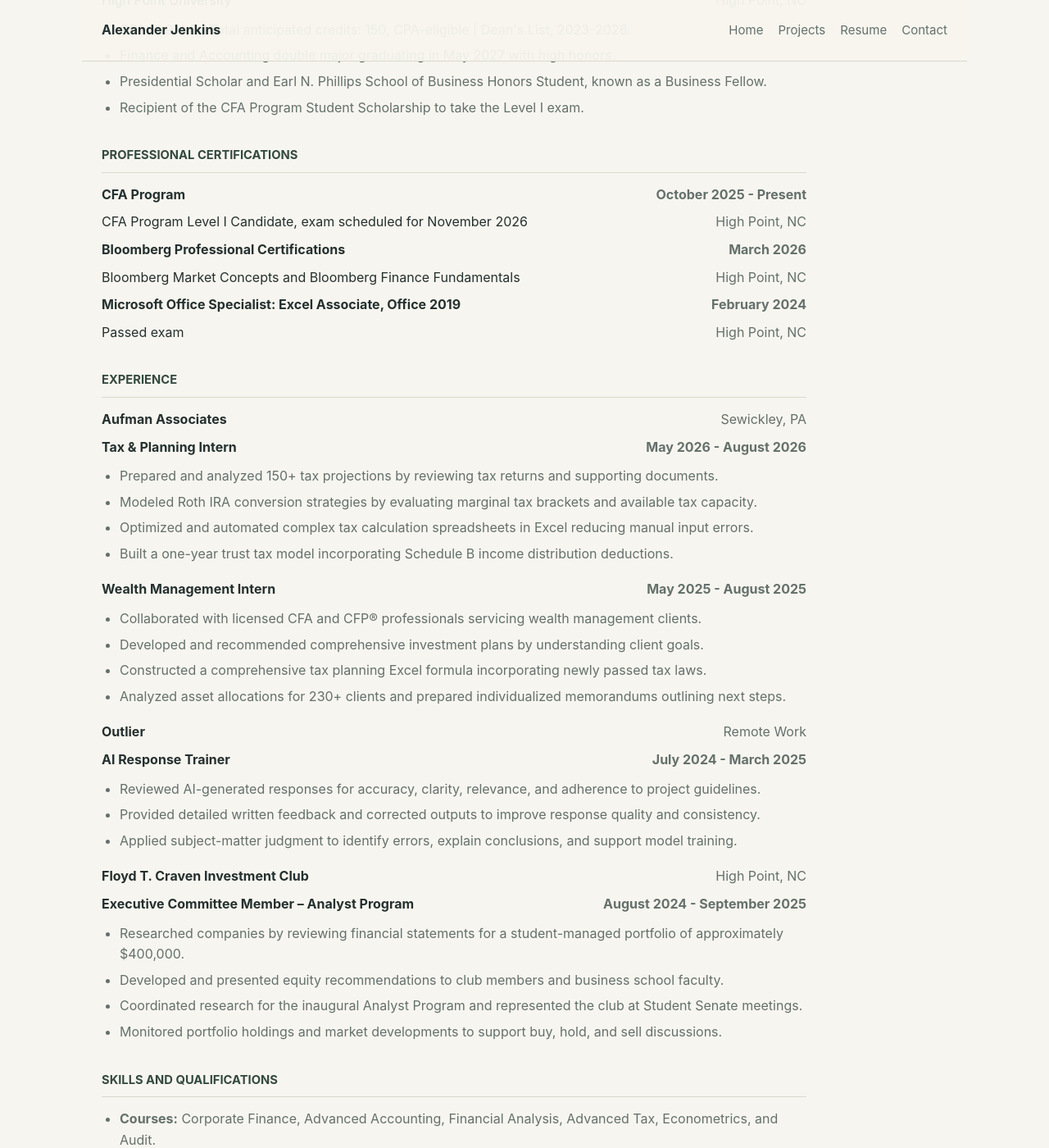
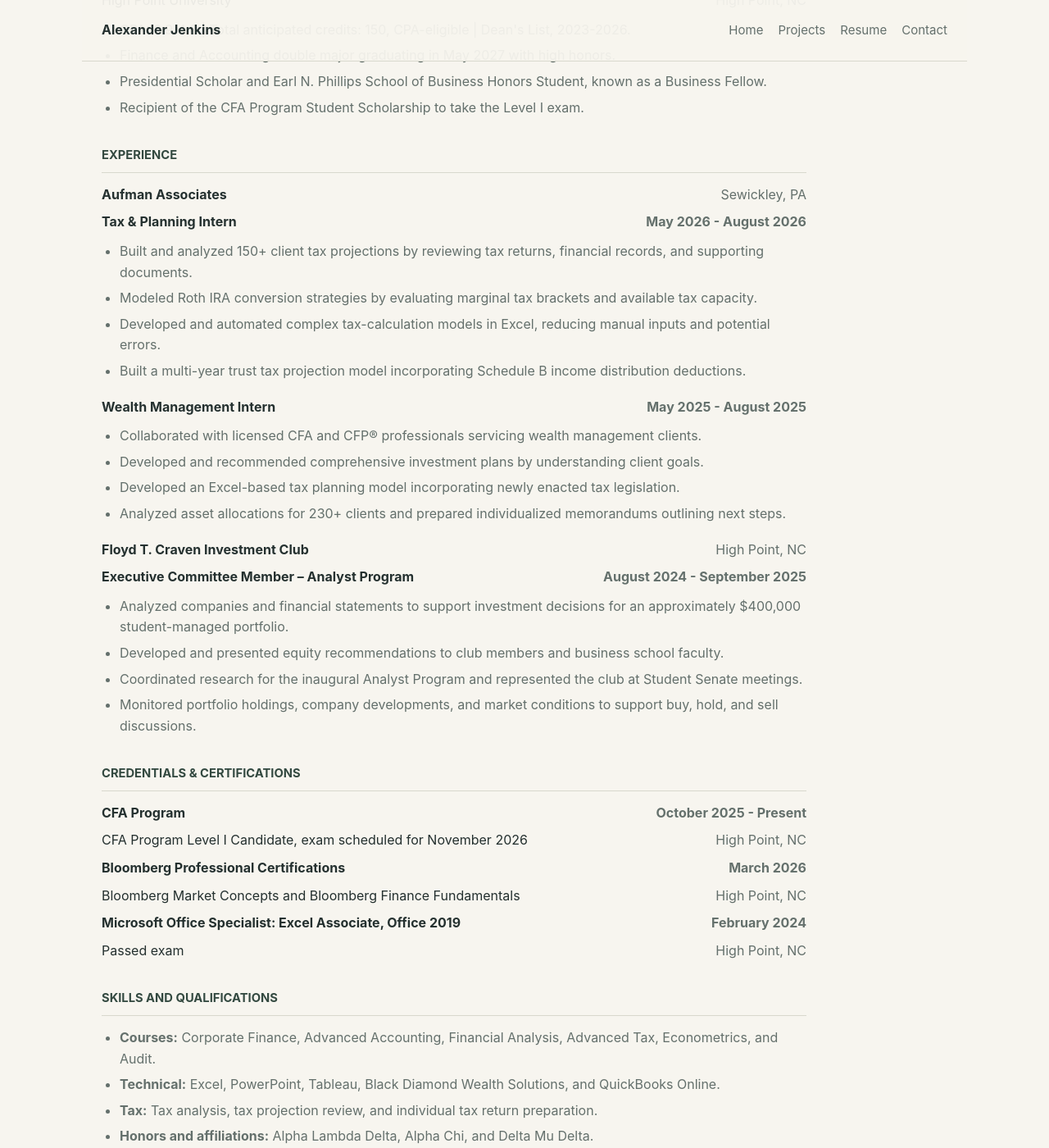
Before and after one commit to alexjenkins310-stack/portfolio, a Jekyll site: the page built from resume.md, in a window 1280 px wide and 1400 px high, scrolled down 2511 px. Shown: the whole window at 82% size. Built offline with Jekyll 4.4.1, drawn with Linux system fonts in a browser that asks for light colours; some of the changed text lies outside the part shown.

Commit message:
updated resume changes

```diff
--- a/_layouts/default.html
+++ b/_layouts/default.html
@@ -28,7 +28,7 @@
         <span aria-hidden="true">&middot;</span>
         <a href="https://public.tableau.com/app/profile/alexander.jenkins1898/vizzes" target="_blank" rel="noopener noreferrer">Tableau</a>
         <span aria-hidden="true">&middot;</span>
-        <a href="{{ '/resume/' | relative_url }}">Résumé</a>
+        <a href="{{ '/resume/' | relative_url }}">Resume</a>
         <span aria-hidden="true">&middot;</span>
         <a href="{{ '/contact/' | relative_url }}">Contact</a>
       </nav>
--- a/resume.md
+++ b/resume.md
@@ -9,9 +9,9 @@ permalink: /resume/
   <h1>Alexander Jenkins</h1>
   <p class="lede">Finance and accounting double major, CFA<sup>&reg;</sup> Program Level I Candidate, and CPA-focused student building experience in wealth management, tax planning, and investment analysis.</p>
   <div class="resume-actions">
-    <a class="button" href="{{ '/assets/Jenkins - Resume - Fall 2026.pdf' | relative_url }}" target="_blank" rel="noopener noreferrer">Alexander Jenkins' Resume</a>
+    <a class="button" href="{{ '/assets/Jenkins - Resume - Master Website.pdf' | relative_url }}" target="_blank" rel="noopener noreferrer">Alexander Jenkins' Resume</a>
   </div>
-  <iframe src="{{ '/assets/Jenkins - Resume - Fall 2026.pdf' | relative_url }}" title="Alexander Jenkins Resume" style="width: 100%; min-height: 900px; border: 1px solid #d0d7de; border-radius: 8px; margin-top: 2rem;" loading="lazy"></iframe>
+  <iframe src="{{ '/assets/Jenkins - Resume - Master Website.pdf' | relative_url }}" title="Alexander Jenkins Resume" style="width: 100%; min-height: 900px; border: 1px solid #d0d7de; border-radius: 8px; margin-top: 2rem;" loading="lazy"></iframe>
 </section>
 
 <section class="section resume-approach">
@@ -64,7 +64,51 @@ permalink: /resume/
   </div>
 
   <div class="resume-entry">
-    <h3>Professional Certifications</h3>
+    <h3>Experience</h3>
+    <div class="resume-row">
+      <strong>Aufman Associates</strong>
+      <span>Sewickley, PA</span>
+    </div>
+    <div class="resume-row">
+      <strong>Tax &amp; Planning Intern</strong>
+      <strong>May 2026 - August 2026</strong>
+    </div>
+    <ul>
+      <li>Built and analyzed 150+ client tax projections by reviewing tax returns, financial records, and supporting documents.</li>
+      <li>Modeled Roth IRA conversion strategies by evaluating marginal tax brackets and available tax capacity.</li>
+      <li>Developed and automated complex tax-calculation models in Excel, reducing manual inputs and potential errors.</li>
+      <li>Built a multi-year trust tax projection model incorporating Schedule B income distribution deductions.</li>
+    </ul>
+
+    <div class="resume-row">
+      <strong>Wealth Management Intern</strong>
+      <strong>May 2025 - August 2025</strong>
+    </div>
+    <ul>
+      <li>Collaborated with licensed CFA and CFP® professionals servicing wealth management clients.</li>
+      <li>Developed and recommended comprehensive investment plans by understanding client goals.</li>
+      <li>Developed an Excel-based tax planning model incorporating newly enacted tax legislation.</li>
+      <li>Analyzed asset allocations for 230+ clients and prepared individualized memorandums outlining next steps.</li>
+    </ul>
+
+    <div class="resume-row">
+      <strong>Floyd T. Craven Investment Club</strong>
+      <span>High Point, NC</span>
+    </div>
+    <div class="resume-row">
+      <strong>Executive Committee Member – Analyst Program</strong>
+      <strong>August 2024 - September 2025</strong>
+    </div>
+    <ul>
+      <li>Analyzed companies and financial statements to support investment decisions for an approximately $400,000 student-managed portfolio.</li>
+      <li>Developed and presented equity recommendations to club members and business school faculty.</li>
+      <li>Coordinated research for the inaugural Analyst Program and represented the club at Student Senate meetings.</li>
+      <li>Monitored portfolio holdings, company developments, and market conditions to support buy, hold, and sell discussions.</li>
+    </ul>
+  </div>
+
+  <div class="resume-entry">
+    <h3>Credentials &amp; Certifications</h3>
     <div class="resume-row">
       <strong>CFA Program</strong>
       <strong>October 2025 - Present</strong>
@@ -94,70 +138,11 @@ permalink: /resume/
   </div>
 
   <div class="resume-entry">
-    <h3>Experience</h3>
-    <div class="resume-row">
-      <strong>Aufman Associates</strong>
-      <span>Sewickley, PA</span>
-    </div>
-    <div class="resume-row">
-      <strong>Tax &amp; Planning Intern</strong>
-      <strong>May 2026 - August 2026</strong>
-    </div>
-    <ul>
-      <li>Prepared and analyzed 150+ tax projections by reviewing tax returns and supporting documents.</li>
-      <li>Modeled Roth IRA conversion strategies by evaluating marginal tax brackets and available tax capacity.</li>
-      <li>Optimized and automated complex tax calculation spreadsheets in Excel reducing manual input errors.</li>
-      <li>Built a one-year trust tax model incorporating Schedule B income distribution deductions.</li>
-    </ul>
-
-    <div class="resume-row">
-      <strong>Wealth Management Intern</strong>
-      <strong>May 2025 - August 2025</strong>
-    </div>
-    <ul>
-      <li>Collaborated with licensed CFA and CFP® professionals servicing wealth management clients.</li>
-      <li>Developed and recommended comprehensive investment plans by understanding client goals.</li>
-      <li>Constructed a comprehensive tax planning Excel formula incorporating newly passed tax laws.</li>
-      <li>Analyzed asset allocations for 230+ clients and prepared individualized memorandums outlining next steps.</li>
-    </ul>
-
-    <div class="resume-row">
-      <strong>Outlier</strong>
-      <span>Remote Work</span>
-    </div>
-    <div class="resume-row">
-      <strong>AI Response Trainer</strong>
-      <strong>July 2024 - March 2025</strong>
-    </div>
-    <ul>
-      <li>Reviewed AI-generated responses for accuracy, clarity, relevance, and adherence to project guidelines.</li>
-      <li>Provided detailed written feedback and corrected outputs to improve response quality and consistency.</li>
-      <li>Applied subject-matter judgment to identify errors, explain conclusions, and support model training.</li>
-    </ul>
-
-    <div class="resume-row">
-      <strong>Floyd T. Craven Investment Club</strong>
-      <span>High Point, NC</span>
-    </div>
-    <div class="resume-row">
-      <strong>Executive Committee Member – Analyst Program</strong>
-      <strong>August 2024 - September 2025</strong>
-    </div>
-    <ul>
-      <li>Researched companies by reviewing financial statements for a student-managed portfolio of approximately $400,000.</li>
-      <li>Developed and presented equity recommendations to club members and business school faculty.</li>
-      <li>Coordinated research for the inaugural Analyst Program and represented the club at Student Senate meetings.</li>
-      <li>Monitored portfolio holdings and market developments to support buy, hold, and sell discussions.</li>
-    </ul>
-  </div>
-
-  <div class="resume-entry">
     <h3>Skills and Qualifications</h3>
     <ul>
       <li><strong>Courses:</strong> Corporate Finance, Advanced Accounting, Financial Analysis, Advanced Tax, Econometrics, and Audit.</li>
       <li><strong>Technical:</strong> Excel, PowerPoint, Tableau, Black Diamond Wealth Solutions, and QuickBooks Online.</li>
       <li><strong>Tax:</strong> Tax analysis, tax projection review, and individual tax return preparation.</li>
-      <li><strong>Other certificates:</strong> Coachability Certificate and Professional Assessment Certificate, High Point University.</li>
       <li><strong>Honors and affiliations:</strong> Alpha Lambda Delta, Alpha Chi, and Delta Mu Delta.</li>
       <li><strong>Awards:</strong> CFA Program Student Scholarship.</li>
     </ul>
```
Also changed, not shown: 14 other files.
